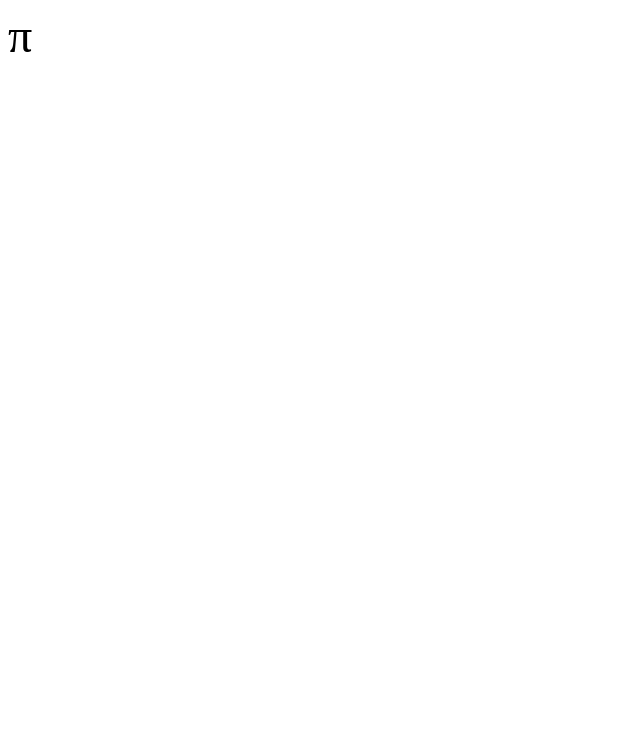
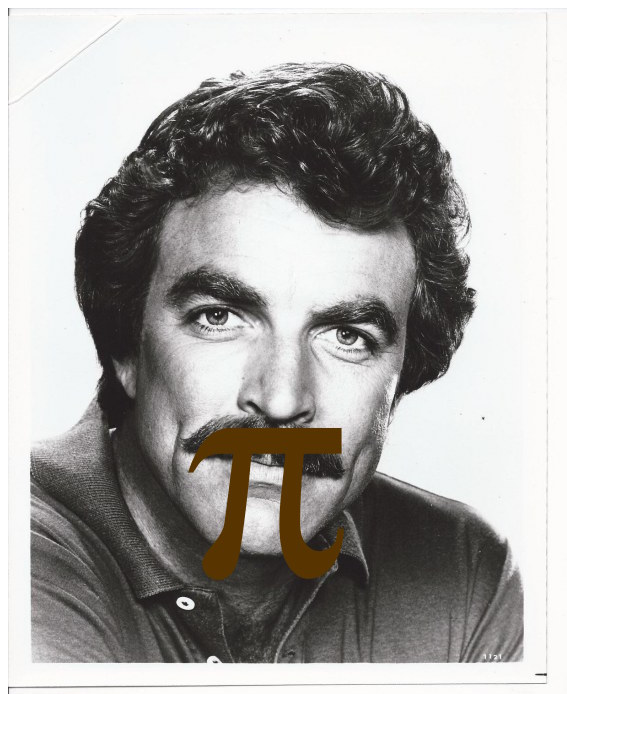
Before and after one commit to magnum314/magnum314.github.io, a plain HTML site: page index.html in a window 1280 px wide. Shown: the whole page, without its empty margins (0-640 px from the left). Drawn offline with Linux system fonts and the light colour scheme.

Commit message:
add image
images

```diff
--- a/index.html
+++ b/index.html
@@ -1,6 +1,6 @@
 <html>
 <head><title>Magnum π</title></head>
 <body>
-<font size="20">π</font>
+<img src='images/magnum314.jpg'>
 </body>
 </html>
```
Also changed, not shown: images/magnum314.jpg (added).
